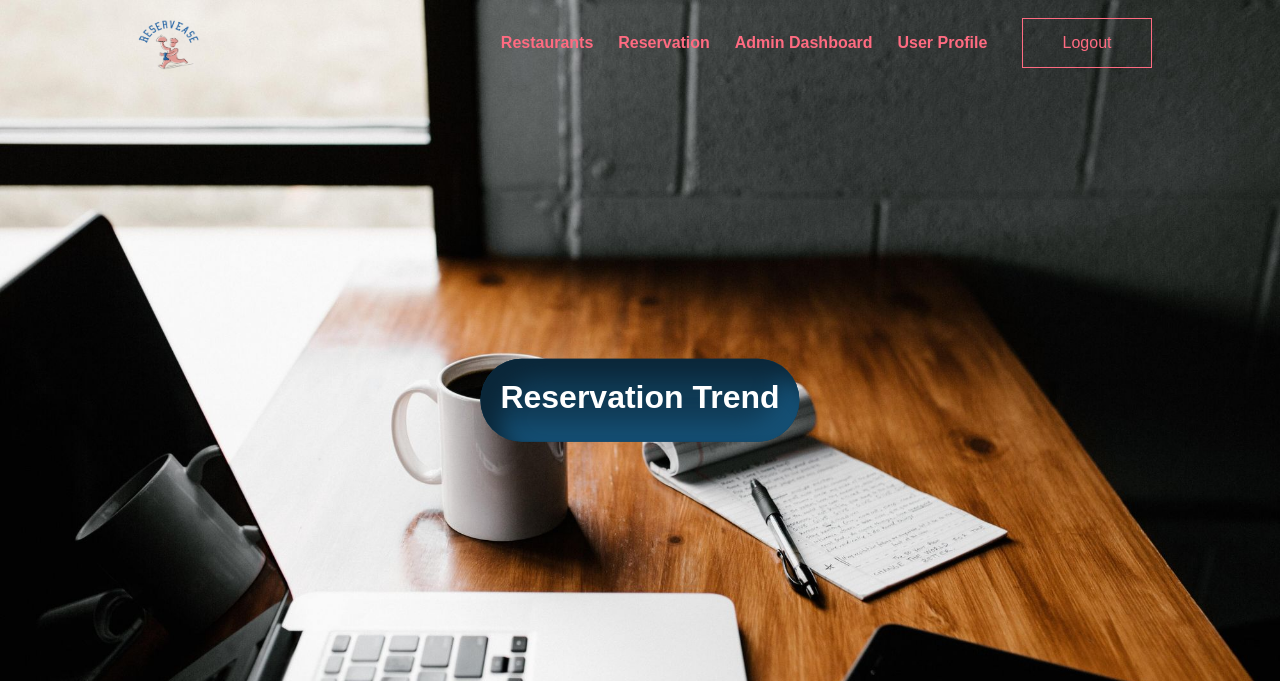
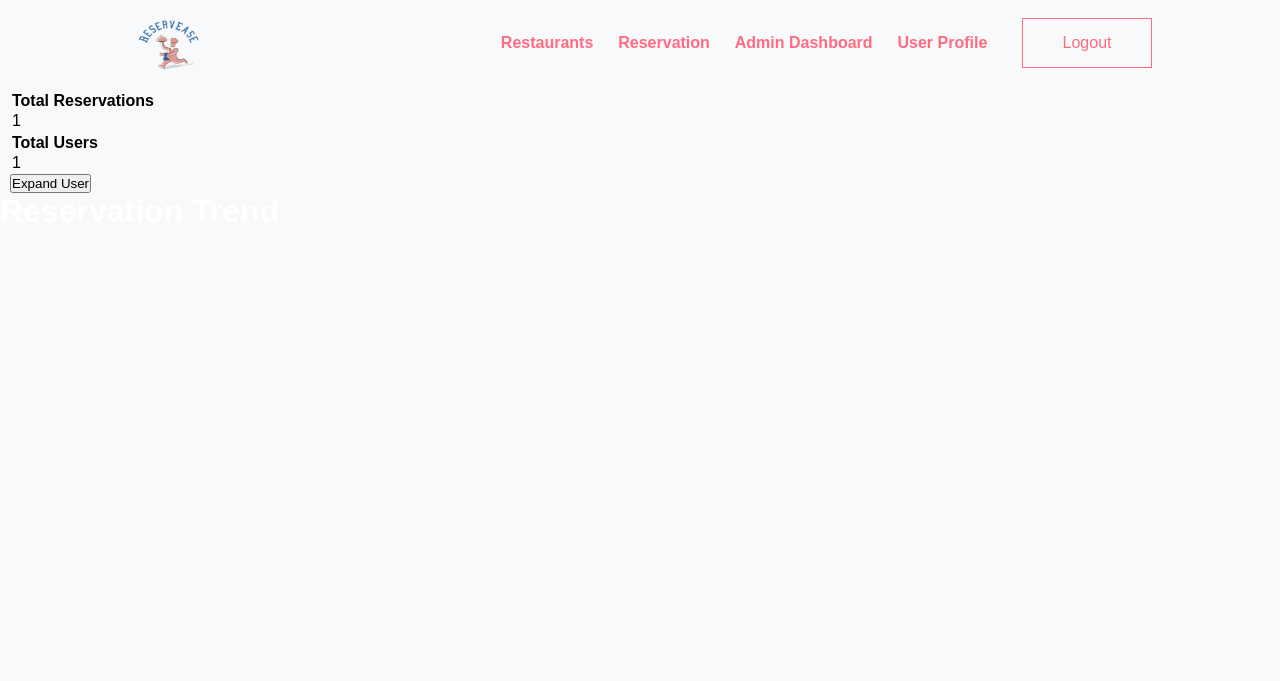
Before and after one commit to norjuliana18/reservease, a PHP site: page /admindash.php in a window 1280 px wide. Shown: the top 681 px of the page. Run offline with PHP 8.4, Linux system fonts and the light colour scheme; tables that the repository leaves empty or names only in its code hold one stand-in row (values such as "Sample post"); lists and menus that the app fills with data are empty; some libraries are stand-ins or nearby versions.

Commit message:
Updated admindash.php

```diff
--- a/admindash.php
+++ b/admindash.php
@@ -1,53 +1,15 @@
+<?php include 'config.php'; ?>  <!-- Include the database connection -->
+
 <!DOCTYPE html>
 <html lang="en">
 <head>
-<script type="text/javascript" src="https://www.gstatic.com/charts/loader.js"></script>
-<script type="text/javascript"></script>
     <meta charset="UTF-8">
-
     <meta name="viewport" content="width=device-width, initial-scale=1.0">
     <title>Restaurant Website</title>
-
-
     <link rel="stylesheet" href="css/style.css">
-
-
-    <?php include 'config.php'?>
-
-
-
-    <style>
-
-        .styled-box {
-            border-radius: 96px;
-            background: #103b56;
-            box-shadow: inset 19px 19px 21px #0b2739,
-                        inset -19px -19px 21px #154f73;
-            padding: 20px;
-            text-align: center;
-            font-size: 18px;
-            color: #333;
-
-
-
-         position: absolute;
-            top: 50%;
-            left: 50%;
-            transform: translate(-50%, -50%);
-        }
-
-        body {
-            background-image: url('images/office.png');
-            background-size: cover;
-            background-repeat: no-repeat;
-            background-attachment: fixed;
-        }
-    </style>
+    <script type="text/javascript" src="https://www.gstatic.com/charts/loader.js"></script>
 </head>
-
 <body>
-
-
     <section class="navbar">
         <div class="container">
             <div class="logo">
@@ -55,51 +17,31 @@
                     <img src="images/group_logo.png" alt="Restaurant Logo" class="img-responsive">
                 </a>
             </div>
-
             <div class="menu text-right">
                 <ul>
-                <li>
-                    <a href="restaurant.php">Restaurants</a>
-                </li>
-                <li>
-                    <a href="reservations.php">Reservation</a>
-                </li>
-                <li>
-                    <a href="admindash.php">Admin Dashboard</a>
-                </li>
-                <li>
-                    <a href="userP.php">User Profile</a>
-                </li>
+                    <li><a href="restaurant.php">Restaurants</a></li>
+                    <li><a href="reservations.php">Reservation</a></li>
+                    <li><a href="admindash.php">Admin Dashboard</a></li>
+                    <li><a href="userP.php">User Profile</a></li>
                     <a href="logout.php"><button class="btnLogout-popup">Logout</button></a>
                 </ul>
             </div>
-
             <div class="clearfix"></div>
         </div>
     </section>
-</section>
-
-
 
     <div style="padding:0 10px;">
-
         <?php
-
         $countReservations = "SELECT COUNT(*) AS totalReservations FROM reservation1";
         $countResult3 = mysqli_query($conn, $countReservations);
         $countUser = "SELECT COUNT(*) AS totalCount FROM user";
         $countResult2 = mysqli_query($conn, $countUser);
 
-
-
         if ($countResult3) {
             // Fetch the total number of reservations
             $row3 = mysqli_fetch_assoc($countResult3);
-
             if (isset($row3['totalReservations'])) {
                 $totalReservations = $row3['totalReservations'];
-
-        // You can now use $totalReservations as needed
             } else {
                 echo "Total reservations data not found.";
             }
@@ -107,59 +49,36 @@ if ($countResult3) {
             echo "Error counting reservations: " . mysqli_error($conn);
         }
 
-
         if ($countResult2) {
-    // Fetch the total number of user
+            // Fetch the total number of users
             $row2 = mysqli_fetch_assoc($countResult2);
-
             if (isset($row2['totalCount'])) {
                 $totalUser = $row2['totalCount'];
-
-
-        $sql2 = "SELECT userID FROM user ";
-        $result2 = mysqli_query($conn, $sql2);
-
-
-        if ($result2) {
-
-            if (mysqli_num_rows($result2) > 0) {
-
+            } else {
+                echo "Total users data not found.";
             }
         } else {
-            echo "Error executingssss the query: " . mysqli_error($conn);
+            echo "Error counting users: " . mysqli_error($conn);
         }
 
-    } else {
-        echo "Total reservations data not found.";
-    }
-} else {
-    echo "Error counting reservations: " . mysqli_error($conn);
-}
-
-mysqli_close($conn);
+        mysqli_close($conn);  // Close the database connection
         ?>
-<div class="center-table" style="position: absolute; top: 50%; left: 50%; transform: translate(-50%, -50%);">
+        <div class="center-table">
             <table id="projectable">
-    <tr>
-        <th>Total Reservation</th>
-    </tr>
+                <tr><th>Total Reservations</th></tr>
+                <tr><td><?php echo $totalReservations; ?></td></tr>
             </table>
 
             <table id="projectable">
-    <tr>
-        <th>Total User</th>
-    </tr>
+                <tr><th>Total Users</th></tr>
+                <tr><td><?php echo $totalUser; ?></td></tr>
             </table>
             <a href="userMgmt.php"><button>Expand User</button></a>
         </div>
-
-             </table>
     </div>
 
-         <section class="styled-box" >
-        <h2 style="color: white;"><a href="resChart.php" style="color: white; text-decoration: none;">Reservation Trend</a></h2>
+    <section class="styled-box">
+        <h2><a href="resChart.php" style="color: white; text-decoration: none;">Reservation Trend</a></h2>
     </section>
-
-
 </body>
 </html>
```
Lines whose indentation alone changed are shown as unchanged.
